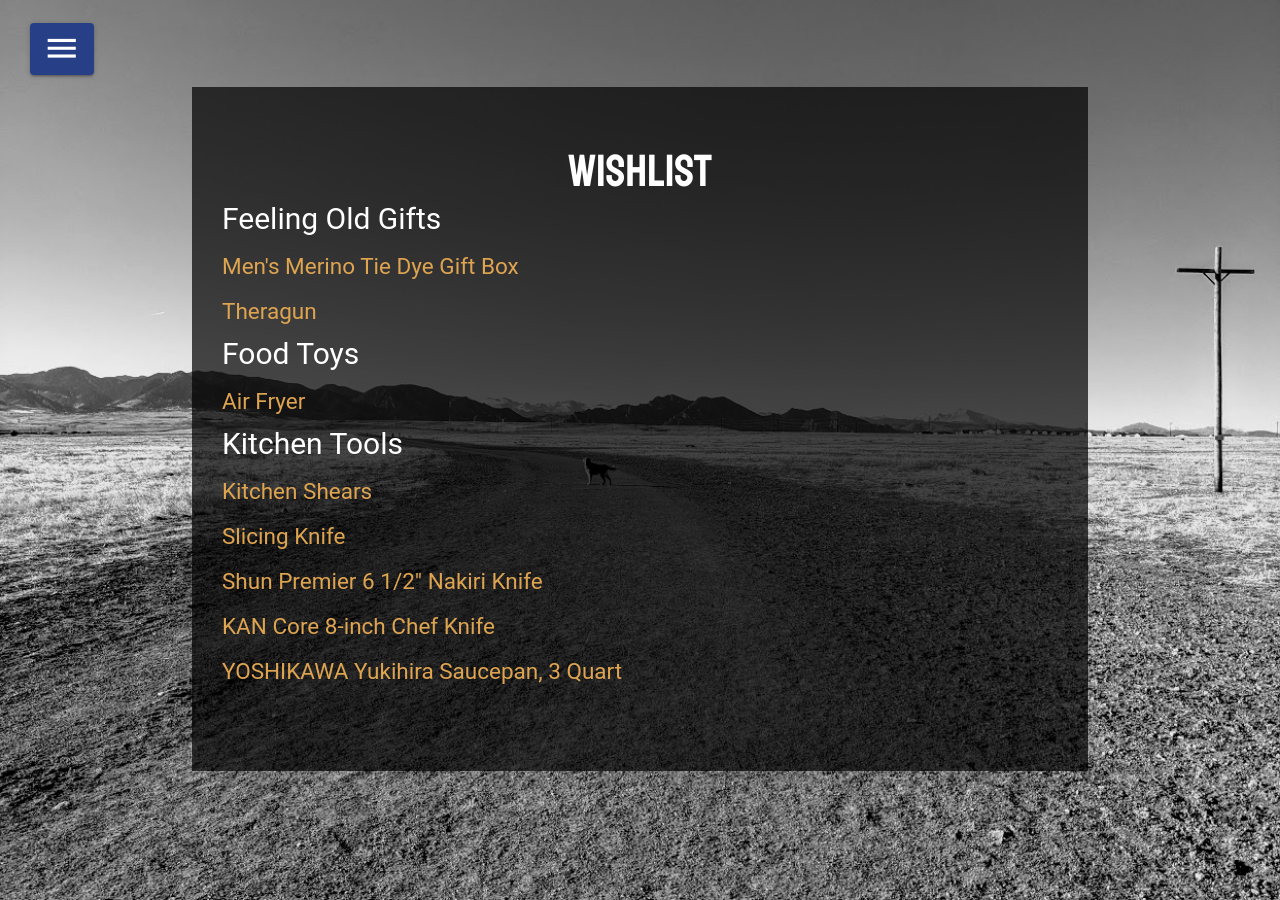
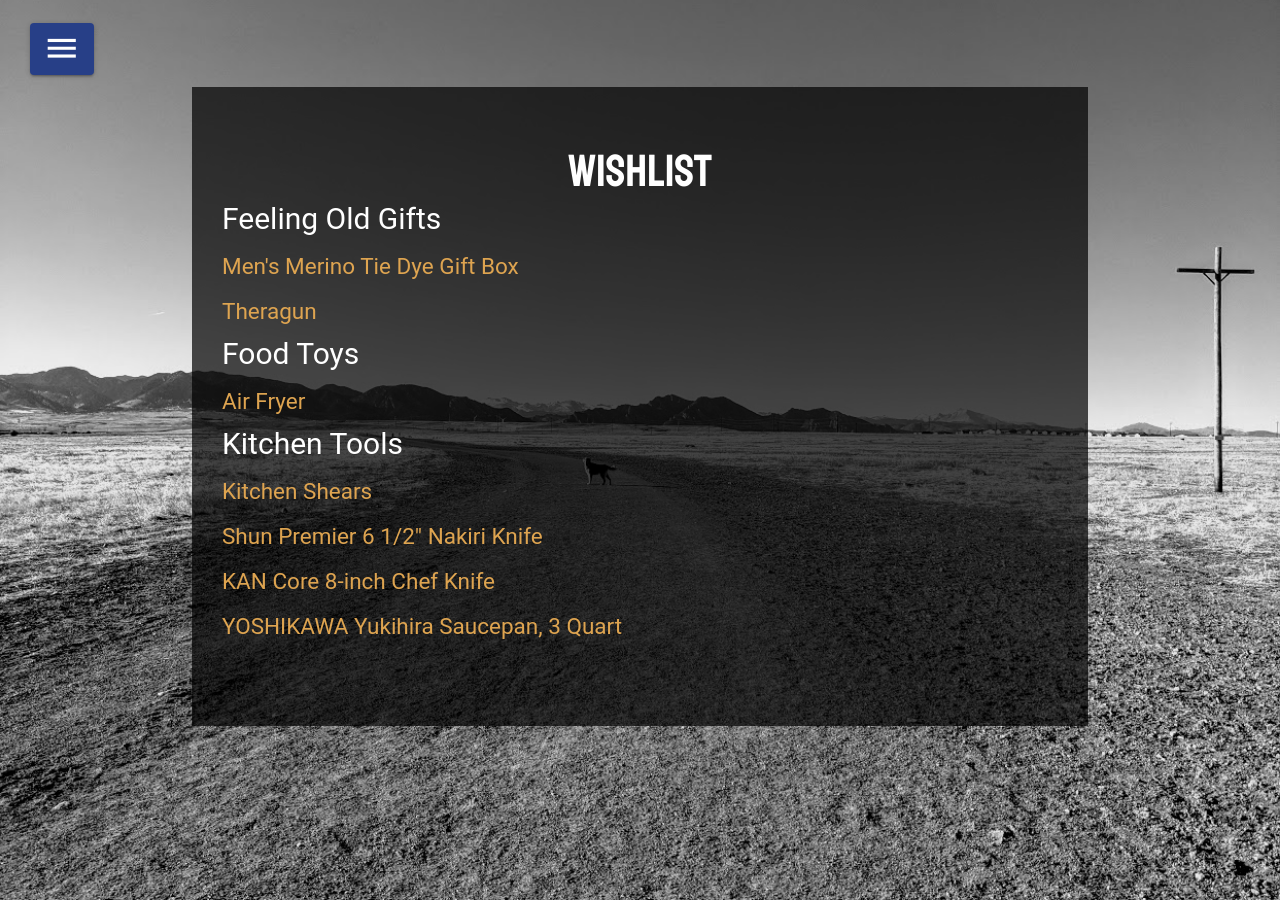
Before and after one commit to samjgriffin89/samjgriffin.com, a Jekyll site: the page built from wishlist/index.html, in a window 1280 px wide. Built offline with Jekyll 4.4.1, drawn with Linux system fonts in a browser that asks for light colours; nearby versions of some CDN libraries; library files that are not in the unit come from our copies.

Commit message:
wish list update, minor fixes

```diff
--- a/_config.yml
+++ b/_config.yml
@@ -2,8 +2,8 @@
 base_url: https://www.samjgriffin.com
 email: samjgriffin89@gmail.com
 
-meta_title: Sam J Griffin | Engineer & Kid at Heart
-description: I'm an engineer. I'm a kid at heart. I enjoy solving complex problems like scalability of applications, and also sledding down sand dunes at 40mph.
+meta_title: Sam J Griffin | Payments & POS Specialist
+description: I enjoy solving complex problems like scalability of applications and working with payment and point of sale cloud api integrations.
 
 google_analytics_id: UA-24433484-1
 google_site_verification: cT3CHL7PrHfUex3GIuLkyjnk-deuZyedUYGqJGOKGEc
--- a/_includes/navigation-sidebar.html
+++ b/_includes/navigation-sidebar.html
@@ -7,7 +7,7 @@
 <div id="side-nav" class="sidenav">
 	<section class="about-me">
 		<div class="about-me--img center-align">
-			<a class="b-polygon b-polygon_hexagon" href="/">
+			<a class="b-polygon b-polygon_hexagon">
 				<span class="b-polygon-part">
 					<span class="b-polygon-part b-polygon-part_content">
 						<img width="400" src="/images/me.jpg" alt="Sam Griffin" />
--- a/js/main.js
+++ b/js/main.js
@@ -14,7 +14,6 @@
 		$results.text("");
 
 		var uuidCountVal = $('#uuidCuont').val();
-
 		var numberToGenerate = uuidCountVal == "" ? 1 : parseInt(uuidCountVal);
 
 		var uuids = "";
@@ -25,7 +24,6 @@
 		}
 
 		var cleanUuids = $('#cleanUuid').is(":checked");
-
 		if (cleanUuids)
 		{
 			uuids = uuids.replace(/-/g, '');
--- a/wishlist/index.html
+++ b/wishlist/index.html
@@ -18,7 +18,6 @@
 			<li><a href="https://smile.amazon.com/COSORI-Electric-Reminder-Touchscreen-Certified/dp/B07GJBBGHG/ref=sr_1_4?dchild=1&keywords=air+fryer&qid=1607918443&sr=8-4">Air Fryer</a></li>
 			<li>Kitchen Tools</li>
 			<li><a href="https://www.amazon.com/gp/product/B00004VVHI/">Kitchen Shears</a></li>
-			<li><a href="https://www.amazon.com/Victorinox-Swiss-Army-Cutlery-Slicing/dp/B0000CFDB9/">Slicing Knife</a></li>
 			<li><a href="https://www.williams-sonoma.com/products/shun-premier-nakiri-knife/?sku=3743056">Shun Premier 6 1/2" Nakiri Knife</a></li>
 			<li><a href="https://kankitchen.com/product/kan-core-chef-knife-8-inch-vg-10-67-layers-damascus-ambidextrous-hammered-vg-10-blade-g10-handle/">KAN Core 8-inch Chef Knife</a></li>
 			<li><a href="https://smile.amazon.com/YOSHIKAWA-Yukihira-Saucepan-3-Quart/dp/B001BASSTI">YOSHIKAWA Yukihira Saucepan, 3 Quart</a></li>
```
